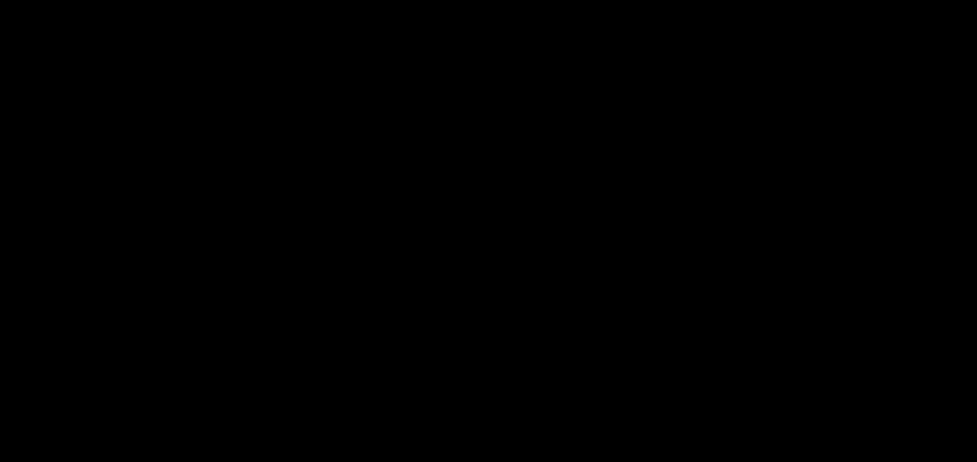
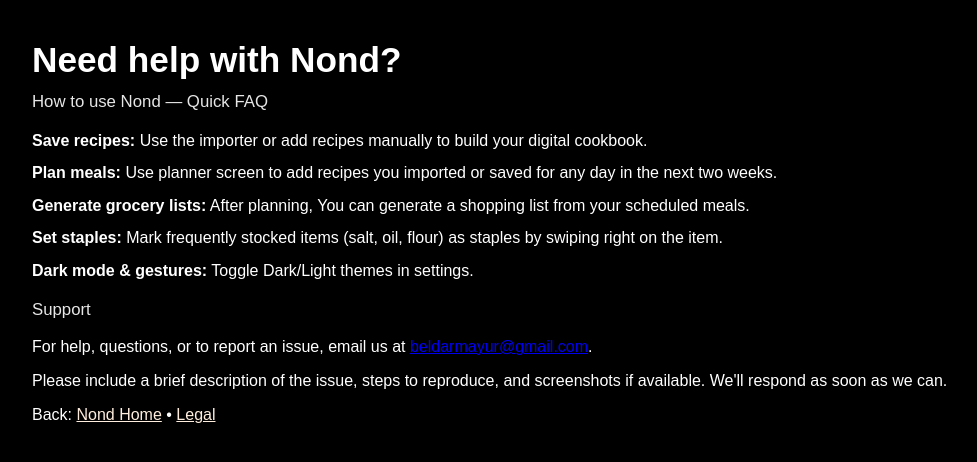
Before and after one commit to mbeldar/mbeldar-portfolio, a React (Create React App) app: page /nond/support in a window 1280 px wide. Before the commit this address had no page. Shown: the top 462 px of the page, without its empty margins (58-1035 px from the left). Built offline with nearby package versions, Linux system fonts and the light colour scheme.

Commit message:
New support page

```diff
--- a/src/components/Legal.tsx
+++ b/src/components/Legal.tsx
@@ -1,8 +1,11 @@
-import React from 'react';
+import React, { useEffect } from 'react';
 import '../assets/css/Pastel.css';
 import './Legal.css';
 
 const Legal: React.FC = () => {
+  useEffect(() => {
+    document.title = 'Nond';
+  }, []);
   return (
     <div className="legal-root">
       <div className="legal-container">
--- a/src/components/Nond.tsx
+++ b/src/components/Nond.tsx
@@ -1,33 +1,43 @@
-import React from 'react';
+import React, { useEffect } from 'react';
 import { Link } from 'react-router-dom';
 import '../assets/css/Pastel.css';
 import './Nond.css';
 import appImg from '../assets/app.png';
 
 const Nond: React.FC = () => {
+  useEffect(() => {
+    document.title = 'Nond';
+  }, []);
+
   return (
     <div className="nond-root">
       <div className="nond-hero">
         <div className="nond-copy">
-          <h1>Stop Wondering What's for Dinner. Start Cooking.</h1>
-          <h2>Nond is your new smart kitchen assistant. Effortlessly import recipes from any website, generate new ideas from scratch, and let us build your grocery list for you. Meal planning has never been this easy.</h2>
+          <h1>Stop the "What’s for dinner?" stress. Meet your new kitchen companion.</h1>
+          <h2>Nond combines a beautiful digital cookbook with a powerful meal planner and a smart grocery list that actually understands your pantry. Save time, reduce food waste, and enjoy cooking again.</h2>
 
           <ul className="nond-features">
             <li>
-              <strong>The Ultimate Recipe Inbox:</strong> Save recipes from famous websites with a single tap. Nond's smart scraper automatically imports the title, ingredients, and instructions, building your personal cookbook in seconds.
+              <strong>Your Digital Cookbook:</strong> Save and organize your favorite recipes in one place with clear cooking times and serving sizes so you're always prepared.
             </li>
             <li>
-              <strong>Create with AI:</strong> Don't know what to cook? Just ask. Describe what you're in the mood for (e.g., "a quick vegan pasta dish" or "a healthy chicken and rice meal"), and our AI chef will generate a unique recipe just for you.
+              <strong>Effortless Meal Planning:</strong> Schedule meals up to two weeks ahead to stay on track with your health and budget goals.
             </li>
             <li>
-              <strong>Smart Meal Planner:</strong> Plan your week by simply selecting and dropping recipes onto your calendar. Say goodbye to spreadsheet planning and sticky notes.
+              <strong>Smarter Grocery Lists:</strong> Nond automatically generates a shopping list from your scheduled meals and checks it against your pantry so you only buy what you need.
             </li>
             <li>
-              <strong>Automatic Grocery Lists:</strong> Once your week is planned, Nond instantly checks your virtual pantry and generates a categorized grocery list with only the items you need. Shopping is now a breeze.
+              <strong>The "Staples" Advantage:</strong> Mark items like salt, oil, and flour as staples once and they'll be excluded from generated shopping lists.
+            </li>
+            <li>
+              <strong>Dark Mode Ready:</strong> Gorgeous Dark and Light themes give the perfect viewing experience whether planning in morning light or cooking late at night.
+            </li>
+            <li>
+              <strong>Swipe to Organize:</strong> Intuitive gestures let you mark staples, check off groceries, or manage lists with a simple swipe.
             </li>
           </ul>
 
-          <p className="nond-cta">Download Nond on the App Store today and revolutionize your kitchen!</p>
+          <p className="nond-cta">Plan. Shop. Cook. Repeat. Download Nond today and take the friction out of food.</p>
           <p className="nond-legal-link">Learn more: <Link to="/nond/legal">Legal & Disclaimer</Link></p>
         </div>
 
--- /dev/null
+++ b/src/components/Support.tsx
@@ -0,0 +1,46 @@
+import React from 'react';
+import '../assets/css/Pastel.css';
+import './Nond.css';
+
+const Support: React.FC = () => {
+  return (
+    <div className="nond-root">
+      <div className="nond-hero">
+        <div className="nond-copy">
+          <h1>Need help with Nond?</h1>
+
+          <h2>How to use Nond — Quick FAQ</h2>
+          <ul className="nond-features">
+            <li>
+              <strong>Save recipes:</strong> Use the importer or add recipes manually to build your digital cookbook.
+            </li>
+            <li>
+              <strong>Plan meals:</strong> Use planner screen to add recipes you imported or saved for any day in the next two weeks.
+            </li>
+            <li>
+              <strong>Generate grocery lists:</strong> After planning, You can generate a shopping list from your scheduled meals.
+            </li>
+            <li>
+              <strong>Set staples:</strong> Mark frequently stocked items (salt, oil, flour) as staples by swiping right on the item.
+            </li>
+            <li>
+              <strong>Dark mode & gestures:</strong> Toggle Dark/Light themes in settings.
+            </li>
+          </ul>
+
+          <h2>Support</h2>
+          <p>
+            For help, questions, or to report an issue, email us at <a href="mailto:beldarmayur@gmail.com">beldarmayur@gmail.com</a>.
+          </p>
+          <p>
+            Please include a brief description of the issue, steps to reproduce, and screenshots if available. We'll respond as soon as we can.
+          </p>
+
+          <p className="nond-legal-link">Back: <a href="/nond">Nond Home</a> • <a href="/nond/legal">Legal</a></p>
+        </div>
+      </div>
+    </div>
+  );
+};
+
+export default Support;
--- a/src/index.tsx
+++ b/src/index.tsx
@@ -7,6 +7,7 @@
 import { BrowserRouter, Routes, Route } from 'react-router-dom';
 import Nond from './components/Nond';
 import Legal from './components/Legal';
+import Support from './components/Support';
 import Privacy from './components/Privacy';
 
 const root = ReactDOM.createRoot(
@@ -18,6 +19,7 @@
       <Routes>
         <Route path="/" element={<App />} />
         <Route path="/nond" element={<Nond />} />
+        <Route path="/nond/support" element={<Support />} />
         <Route path="/nond/legal" element={<Legal />} />
         <Route path="/privacy" element={<Privacy />} />
       </Routes>
```
Also changed, not shown: src/assets/app.png.
